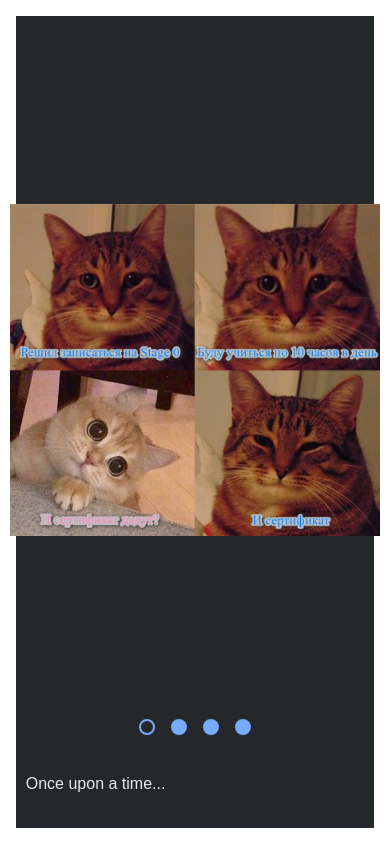
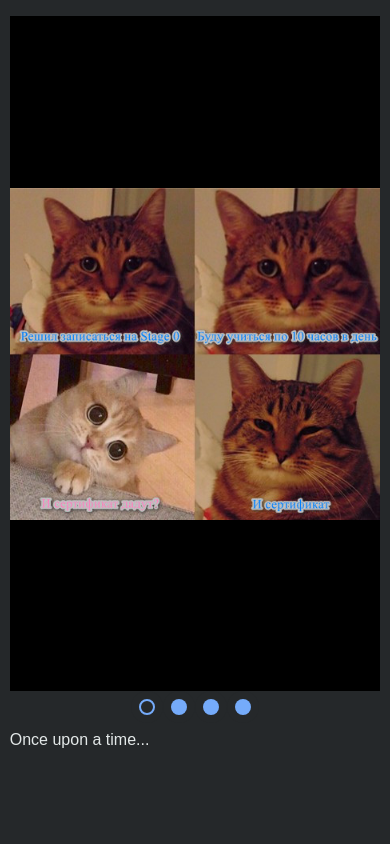
Before and after one commit to rom4ncer/cssMemeSlider, a plain HTML site: page cssMemeSlider/index.html in a window 390 px wide. Drawn offline with Linux system fonts and the light colour scheme.

Commit message:
fix: paddings (Sun, Sep 17, 2023 10:37:13 PM)

```diff
--- a/cssMemeSlider/style.css
+++ b/cssMemeSlider/style.css
@@ -10,21 +10,18 @@
 }
 
 * {
-  /* outline: 1px dotted wheat; */
   margin: 0;
   padding: 0;
   box-sizing: border-box;
 }
 
 body {
+  background-color: var(--color-black);
+  min-height: 100vh;
   padding: 1rem;
 }
 
 .wrapper {
-  height: calc(100vh - 2rem);
-  padding: 1rem;
-  background-color: var(--color-black);
-
   display: flex;
   justify-content: center;
 }
@@ -41,8 +38,10 @@ body {
 }
 
 .images {
+  background-color: black;
   width: calc(var(--img-width) * var(--number-of-slides));
   margin-left: 0;
+  font-size: 0;
   transition: margin-left 800ms cubic-bezier(0.770, 0.000, 0.175, 1.000);
 }
 
@@ -56,7 +55,7 @@ img {
   margin-top: 1rem;
   display: flex;
   justify-content: space-between;
-  height: 5rem;
+  height: 4rem;
 }
 
 #bullets {
@@ -118,17 +117,18 @@ img {
 }
 
 .slider-txt {
-  margin-top: 1rem;
+  /* margin-top: 1rem; */
   width: var(--txt-width);
   overflow-x: hidden;
 }
 
 .texts {
   display: flex;
+  padding-top: 0.5rem;
+  color: var(--color-white);
+  font-family: Arial, Helvetica, sans-serif;
   width: calc(var(--txt-width) * var(--number-of-slides));
   margin-left: 0;
-  color: var(--color-white);
-  font-family: Arial, Helvetica, sans-serif;
   transition: margin-left 1s ease;
 }
 
@@ -225,13 +225,7 @@ img {
     display: block;
   }
 
-  .controls {
-    display: flex;
-    flex-direction: column;
-    align-items: center;
-  }
-
-  .texts span {
-    padding: 1rem;
+  .slider-txt {
+    margin-top: 0;
   }
 }
```
